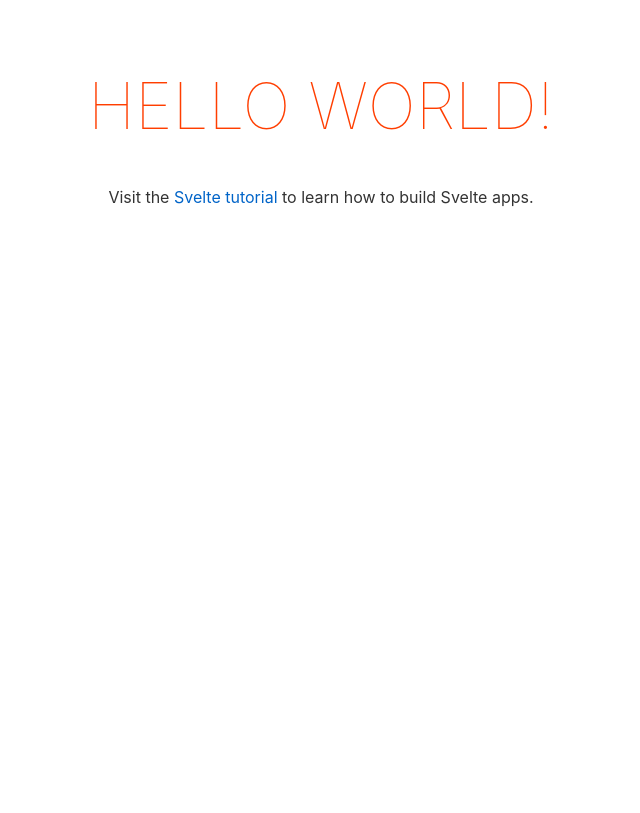
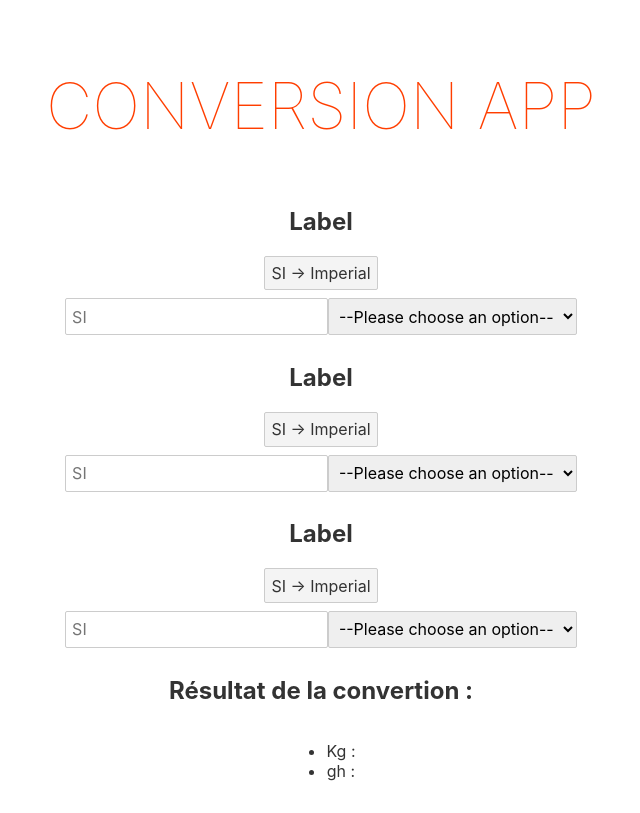
Before and after one commit to benbenpetit/conversion-app, a Svelte app: page / in a window 1280 px wide. Shown: the whole page, without its empty margins (319-959 px from the left). Built offline with nearby package versions, Linux system fonts and the light colour scheme.

Commit message:
Debut projet

```diff
--- a/src/App.svelte
+++ b/src/App.svelte
@@ -1,10 +1,17 @@
 <script>
-	export let name;
+  import Input from './components/Input.svelte';
+  import Result from './components/Result.svelte';
 </script>
 
 <main>
-	<h1>Hello {name}!</h1>
-	<p>Visit the <a href="https://svelte.dev/tutorial">Svelte tutorial</a> to learn how to build Svelte apps.</p>
+  <h1>Conversion App</h1>
+  <div class="container">
+    <Input />
+    <Input />
+    <Input />
+    <h2>Résultat de la convertion :</h2>
+    <Result />
+  </div>
 </main>
 
 <style>
@@ -13,6 +20,12 @@
     padding: 1em;
     max-width: 240px;
     margin: 0 auto;
+  }
+
+  .container {
+    display: flex;
+    flex-direction: column;
+    align-items: center;
   }
 
   h1 {
--- /dev/null
+++ b/src/components/Input.svelte
@@ -0,0 +1,23 @@
+<script>
+</script>
+
+<h2>Label</h2>
+<button>SI -> Imperial</button>
+<div class="input-container">
+  <input placeholder="SI" />
+  <select name="pets" id="pet-select">
+    <option value="">--Please choose an option--</option>
+    <option value="dog">Dog</option>
+    <option value="cat">Cat</option>
+    <option value="hamster">Hamster</option>
+    <option value="parrot">Parrot</option>
+    <option value="spider">Spider</option>
+    <option value="goldfish">Goldfish</option>
+  </select>
+</div>
+
+<style>
+  .input-container {
+    display: flex;
+  }
+</style>
--- /dev/null
+++ b/src/components/Result.svelte
@@ -0,0 +1,8 @@
+<script></script>
+
+<ul>
+  <li>Kg :</li>
+  <li>gh :</li>
+</ul>
+
+<style></style>
```
Lines whose indentation alone changed are shown as unchanged.
